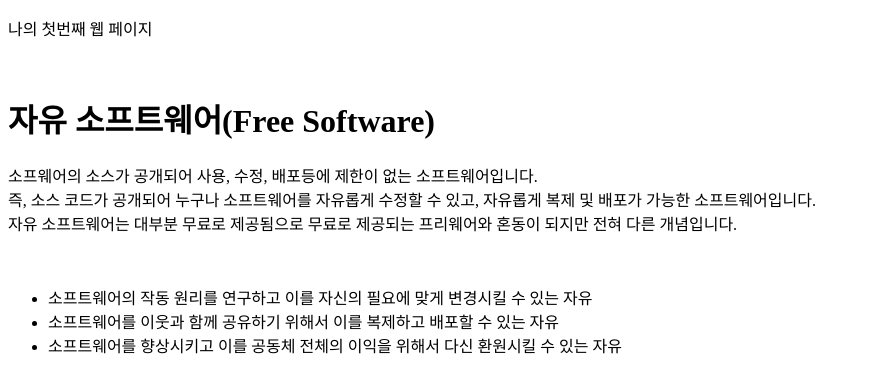
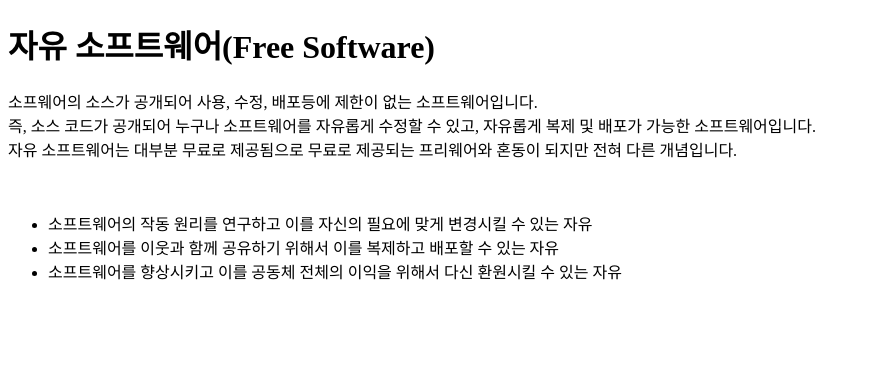
Before and after one commit to WonilKim/htmlcss, a plain HTML site: page chapter1/01.html in a window 1280 px wide. Shown: the whole page, without its empty margins (0-870 px from the left). Drawn offline with Linux system fonts and the light colour scheme.

Commit message:
230405 Setup

```diff
--- a/chapter1/01.html
+++ b/chapter1/01.html
@@ -6,9 +6,7 @@
     <meta name="viewport" content="width=device-width, initial-scale=1.0">
     <title>My first Page!</title>
 </head>
-
         <!-- 웹 페이지에 표시할 내용 -->
-        <p>나의 첫번째 웹 페이지</p><br>
         <h1>자유 소프트웨어(Free Software)</h1>
         <p>
             소프웨어의 소스가 공개되어 사용, 수정, 배포등에 제한이 없는 소프트웨어입니다.<br>
@@ -21,8 +19,6 @@
             <li>소프트웨어를 이웃과 함께 공유하기 위해서 이를 복제하고 배포할 수 있는 자유</li>
             <li>소프트웨어를 향상시키고 이를 공동체 전체의 이익을 위해서 다신 환원시킬 수 있는 자유</li>
         </ul>
-
         <br>
-
 </body>
 </html>
```
